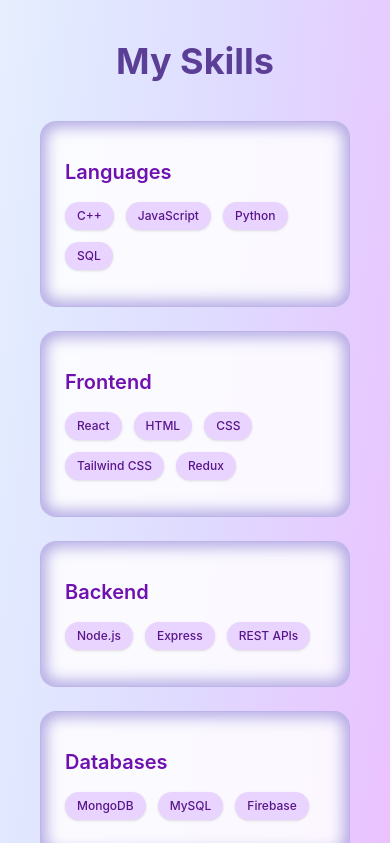
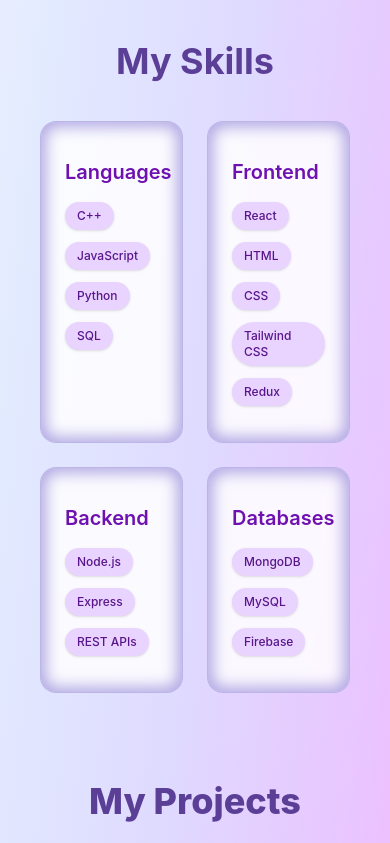
Before and after one commit to Nisha-2410/Portfolio, a React (Vite) app: page / in a window 390 px wide. Shown: the part 1280-2123 px from the top of the page. Built offline with nearby package versions, Linux system fonts and the light colour scheme.

Commit message:
Update Skills.jsx

```diff
--- a/src/components/Skills.jsx
+++ b/src/components/Skills.jsx
@@ -60,7 +60,7 @@
         My Skills
       </motion.h2>
 
-      <div className="grid grid-cols-1 md:grid-cols-2 gap-6 md:gap-10">
+      <div className="grid grid-cols-2 md:grid-cols-2 gap-6 md:gap-10">
         {skillCategories.map(({ category, skills }, index) => (
           <motion.div
             key={category}
```
